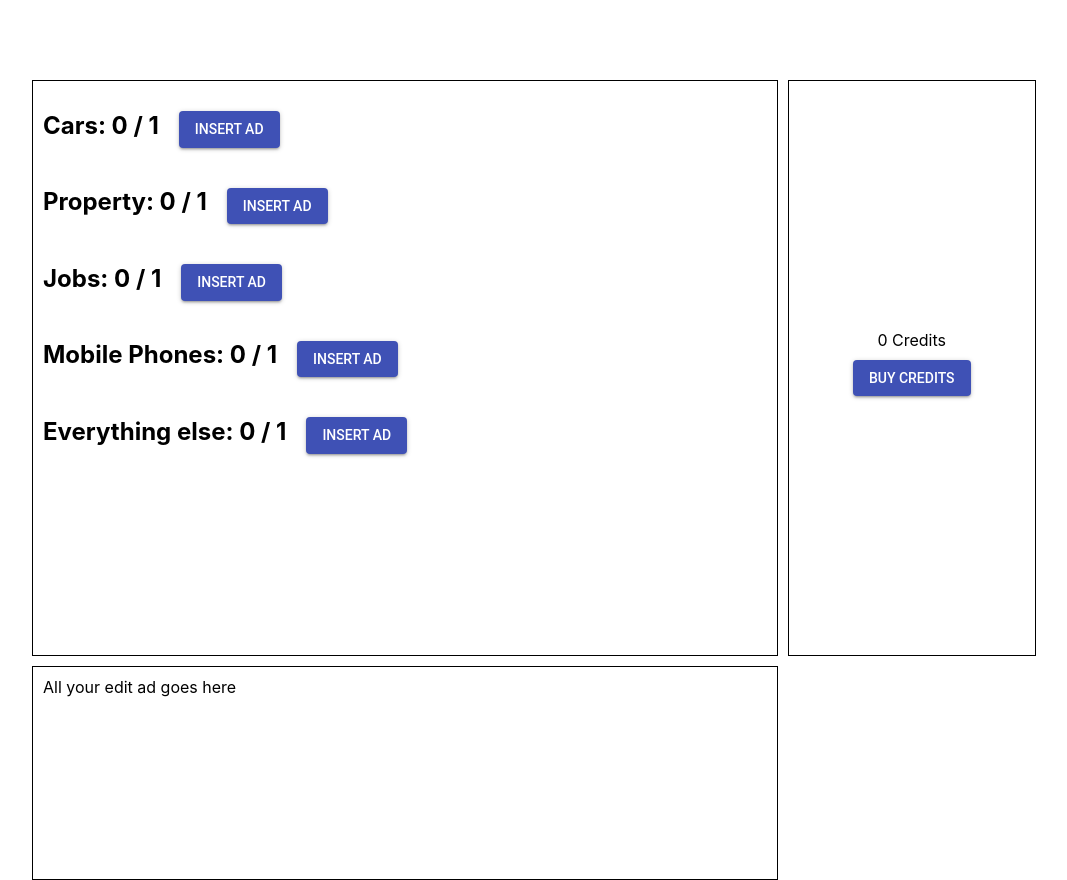
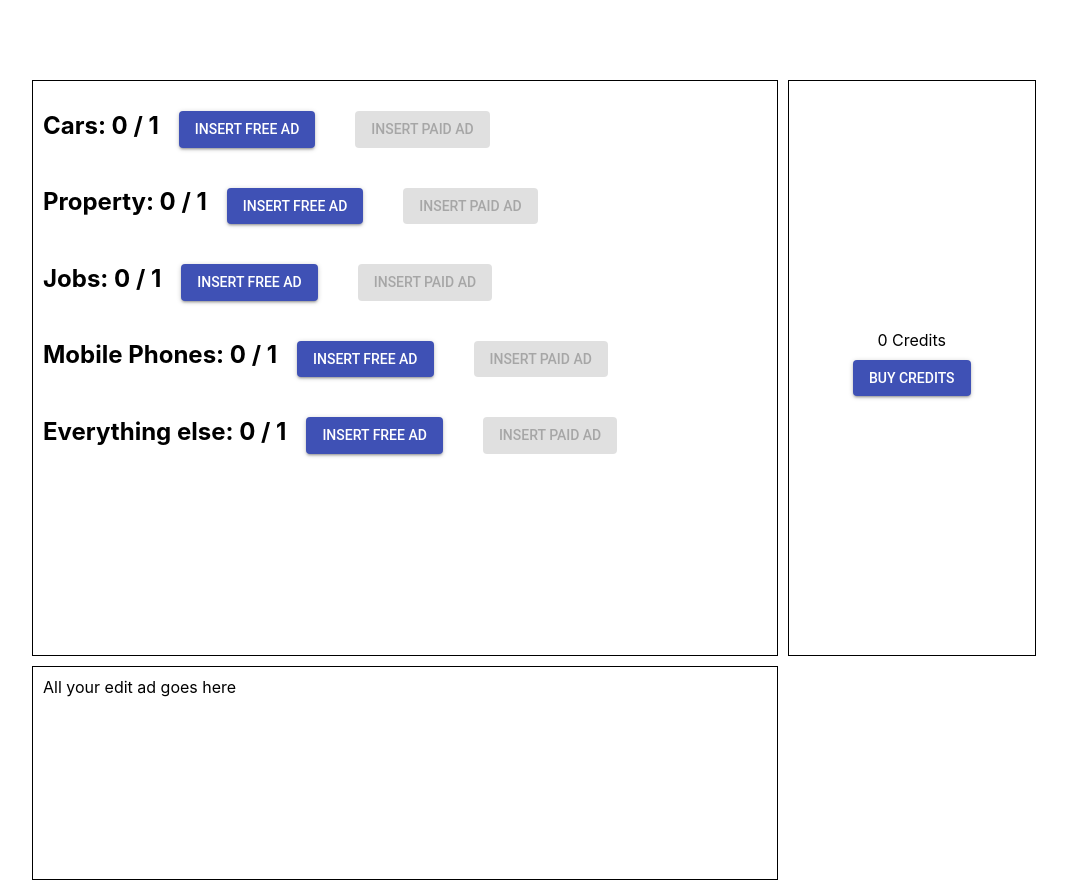
Before and after one commit to kamalarieff/ua_strategy, a React (Create React App) app: page / in a window 1280 px wide. Shown: the whole page, without its empty margins (106-1173 px from the left). Built offline with nearby package versions, Linux system fonts and the light colour scheme.

Commit message:
Separate insert ad into free ad and paid ad

```diff
--- a/src/Dashboard.js
+++ b/src/Dashboard.js
@@ -3,7 +3,12 @@ import styled from "styled-components";
 import Button from "@material-ui/core/Button";
 import { connect } from "react-redux";
 import { bindActionCreators } from "redux";
-import { buyCredits, insertAd, enablePostAds } from "./actions";
+import {
+  buyCredits,
+  insertFreeAd,
+  insertPaidAd,
+  enablePostAds
+} from "./actions";
 
 const Container = styled.div`
   display: grid;
@@ -53,11 +58,20 @@ const CategoryLimitWithButton1 = props => {
       <Button
         variant="contained"
         color="primary"
-        disabled={!props.disabled}
         style={{ margin: "20px" }}
-        onClick={props.clickHandler}
+        disabled={!props.isNextFreeAdPostable}
+        onClick={props.insertFreeAd}
       >
-        Insert Ad
+        Insert Free Ad
+      </Button>
+      <Button
+        variant="contained"
+        color="primary"
+        disabled={!props.isNextPaidAdPostable}
+        style={{ margin: "20px" }}
+        onClick={props.insertPaidAd}
+      >
+        Insert Paid Ad
       </Button>
     </div>
   );
@@ -78,40 +92,50 @@ const Dashboard = props => {
           title="Cars"
           count={categories.cars.currentCount}
           limit={1}
-          disabled={categories.cars.isNextAdPostable}
-          clickHandler={() => props.insertAd("cars")}
+          isNextPaidAdPostable={categories.cars.isNextPaidAdPostable}
+          isNextFreeAdPostable={categories.cars.isNextFreeAdPostable}
+          insertPaidAd={() => props.insertPaidAd("cars")}
+          insertFreeAd={() => props.insertFreeAd("cars")}
           credits={credits}
         />
         <StyledCategoryLimitWithButton1
           title="Property"
           count={categories.properties.currentCount}
           limit={1}
-          disabled={categories.properties.isNextAdPostable}
-          clickHandler={() => props.insertAd("properties")}
+          isNextPaidAdPostable={categories.properties.isNextPaidAdPostable}
+          isNextFreeAdPostable={categories.properties.isNextFreeAdPostable}
+          insertPaidAd={() => props.insertPaidAd("properties")}
+          insertFreeAd={() => props.insertFreeAd("properties")}
           credits={credits}
         />
         <StyledCategoryLimitWithButton1
           title="Jobs"
           count={categories.jobs.currentCount}
           limit={1}
-          disabled={categories.jobs.isNextAdPostable}
-          clickHandler={() => props.insertAd("jobs")}
+          isNextPaidAdPostable={categories.jobs.isNextPaidAdPostable}
+          isNextFreeAdPostable={categories.jobs.isNextFreeAdPostable}
+          insertPaidAd={() => props.insertPaidAd("jobs")}
+          insertFreeAd={() => props.insertFreeAd("jobs")}
           credits={credits}
         />
         <StyledCategoryLimitWithButton1
           title="Mobile Phones"
           count={categories.mobilePhones.currentCount}
           limit={1}
-          disabled={categories.mobilePhones.isNextAdPostable}
-          clickHandler={() => props.insertAd("mobilePhones")}
+          isNextPaidAdPostable={categories.mobilePhones.isNextPaidAdPostable}
+          isNextFreeAdPostable={categories.mobilePhones.isNextFreeAdPostable}
+          insertPaidAd={() => props.insertPaidAd("mobilePhones")}
+          insertFreeAd={() => props.insertFreeAd("mobilePhones")}
           credits={credits}
         />
         <StyledCategoryLimitWithButton1
           title="Everything else"
           count={categories.everythingElse.currentCount}
           limit={1}
-          disabled={categories.everythingElse.isNextAdPostable}
-          clickHandler={() => props.insertAd("everythingElse")}
+          isNextPaidAdPostable={categories.everythingElse.isNextPaidAdPostable}
+          isNextFreeAdPostable={categories.everythingElse.isNextFreeAdPostable}
+          insertPaidAd={() => props.insertPaidAd("everythingElse")}
+          insertFreeAd={() => props.insertFreeAd("everythingElse")}
           credits={credits}
         />
       </Chart>
@@ -144,7 +168,8 @@ const mapDispatchToProps = dispatch => {
   return bindActionCreators(
     {
       buyCredits: buyCredits,
-      insertAd: insertAd,
+      insertFreeAd,
+      insertPaidAd,
       enablePostAds
     },
     dispatch
--- a/src/actions/index.js
+++ b/src/actions/index.js
@@ -8,9 +8,16 @@ export const simpleAction = () => dispatch => {
   });
 };
 
-export const insertAd = category => {
+export const insertFreeAd = category => {
   return {
-    type: "INSERT_AD",
+    type: "INSERT_FREE_AD",
+    payload: category
+  };
+};
+
+export const insertPaidAd = category => {
+  return {
+    type: "INSERT_PAID_AD",
     payload: category
   };
 };
--- a/src/reducers/index.js
+++ b/src/reducers/index.js
@@ -7,27 +7,32 @@ import { combineReducers } from "redux";
 const initialState = {
   categories: {
     cars: {
-      isNextAdPostable: true,
+      isNextFreeAdPostable: true,
+      isNextPaidAdPostable: false,
       currentCount: 0,
       limit: 1
     },
     properties: {
-      isNextAdPostable: true,
+      isNextFreeAdPostable: true,
+      isNextPaidAdPostable: false,
       currentCount: 0,
       limit: 1
     },
     jobs: {
-      isNextAdPostable: true,
+      isNextFreeAdPostable: true,
+      isNextPaidAdPostable: false,
       currentCount: 0,
       limit: 1
     },
     mobilePhones: {
-      isNextAdPostable: true,
+      isNextFreeAdPostable: true,
+      isNextPaidAdPostable: false,
       currentCount: 0,
       limit: 1
     },
     everythingElse: {
-      isNextAdPostable: true,
+      isNextFreeAdPostable: true,
+      isNextPaidAdPostable: false,
       currentCount: 0,
       limit: Infinity
     }
@@ -51,31 +56,52 @@ const simpleReducer = (state = initialState, action) => {
       return {
         result: action.payload
       };
-    case "INSERT_AD": {
+    case "INSERT_FREE_AD": {
       const {
         [action.payload]: { currentCount },
         [action.payload]: { limit }
       } = state.categories;
 
+      const newCount = currentCount + 1;
+      const isNextAdPostable = hasFreeAds(newCount, limit);
+
+      const result = {
+        categories: {
+          ...state.categories,
+          ...{
+            [action.payload]: {
+              ...{
+                currentCount: newCount,
+                isNextAdPostable,
+                limit
+              }
+            }
+          }
+        }
+      };
+      return { ...state, ...result };
+    }
+    case "INSERT_PAID_AD": {
+      const {
+        [action.payload]: { isNextFreeAdPostable },
+        [action.payload]: { currentCount },
+        [action.payload]: { limit }
+      } = state.categories;
       const { categories, credits } = state;
-      const newCredits = currentCount >= limit ? credits - 10 : credits;
+
+      const newCredits = credits - 10;
       const newCount = currentCount + 1;
-      const isNextAdPostable =
-        isEnoughCredits(newCredits) || hasFreeAds(newCount, limit);
+      const isNextPaidAdPostable = isEnoughCredits(newCredits);
 
       const categoriesArray = Object.keys(categories);
       const recalculateAllCategories = categoriesArray.reduce(
         (accumulator, currentValue) => {
-          const isNextAdPostable =
-            isEnoughCredits(newCredits) ||
-            hasFreeAds(
-              categories[currentValue].currentCount,
-              categories[currentValue].limit
-            );
           return {
             ...accumulator,
             [currentValue]: {
-              isNextAdPostable,
+              isNextFreeAdPostable:
+                categories[currentValue].isNextFreeAdPostable,
+              isNextPaidAdPostable,
               currentCount: categories[currentValue].currentCount,
               limit: categories[currentValue].limit
             }
@@ -91,8 +117,9 @@ const simpleReducer = (state = initialState, action) => {
           ...{
             [action.payload]: {
               ...{
+                isNextFreeAdPostable,
+                isNextPaidAdPostable,
                 currentCount: newCount,
-                isNextAdPostable,
                 limit
               }
             }
@@ -108,7 +135,7 @@ const simpleReducer = (state = initialState, action) => {
 
       const result = categoriesArray.reduce((accumulator, currentValue) => {
         const temp = {
-          isNextAdPostable:
+          isNextPaidAdPostable:
             isEnoughCredits(tempCredits) ||
             hasFreeAds(
               categories[currentValue].currentCount,
```
